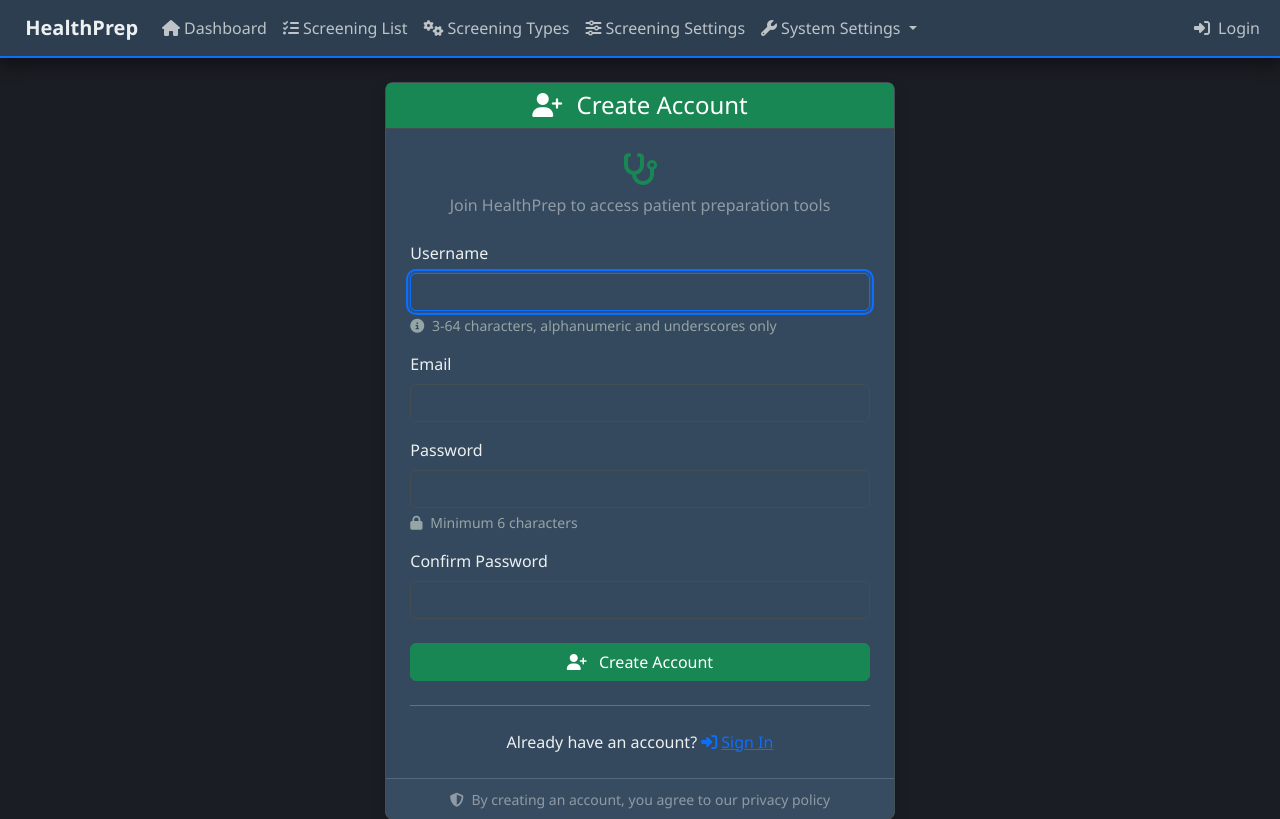
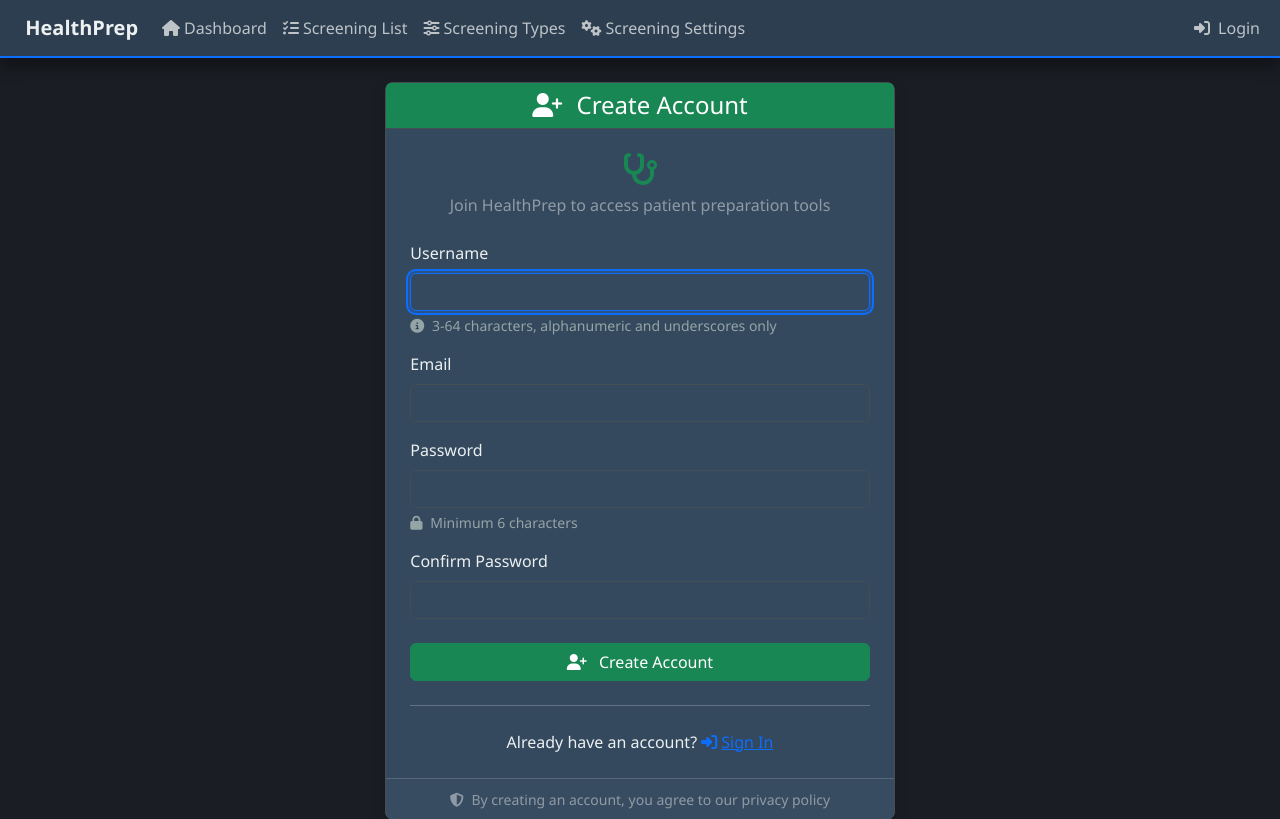
Before and after one commit to mitfusco98/HealthPrepV2, a Flask app: page /auth/register in a window 1280 px wide. Shown: the top 819 px of the page. Run offline with Flask 3, Linux system fonts and the light colour scheme; some libraries are stand-ins or nearby versions.

Commit message:
Assistant checkpoint: Update navigation icons and remove system settings
Assistant generated file changes:
- templates/base_user.html: Switch icons for screening types/settings and remove system settings

---

User prompt:

switch the icons for screening types and screening settings in the navigation bar, and eliminate the system settings item

Replit-Commit-Author: Assistant
Replit-Commit-Session-Id: db9acae9-5ee2-479e-92dc-1a41a7e37437

```diff
--- a/templates/base_user.html
+++ b/templates/base_user.html
@@ -50,23 +50,13 @@
                     </li>
                     <li class="nav-item">
                         <a class="nav-link" href="{{ url_for('screening.screening_list', view='types') }}">
-                            <i class="fas fa-cogs me-1"></i>Screening Types
+                            <i class="fas fa-sliders-h me-1"></i>Screening Types
                         </a>
                     </li>
                     <li class="nav-item">
                         <a class="nav-link" href="{{ url_for('screening.screening_list', view='settings') }}">
-                            <i class="fas fa-sliders-h me-1"></i>Screening Settings
+                            <i class="fas fa-cogs me-1"></i>Screening Settings
                         </a>
-                    </li>
-                    <li class="nav-item dropdown">
-                        <a class="nav-link dropdown-toggle" href="#" id="navbarDropdown" role="button" data-bs-toggle="dropdown">
-                            <i class="fas fa-wrench me-1"></i>System Settings
-                        </a>
-                        <ul class="dropdown-menu">
-                            <li><a class="dropdown-item" href="{{ url_for('prep_sheet.prep_sheet_settings') }}">
-                                <i class="fas fa-file-medical me-1"></i>Prep Sheet Settings
-                            </a></li>
-                        </ul>
                     </li>
                 </ul>
 
```
